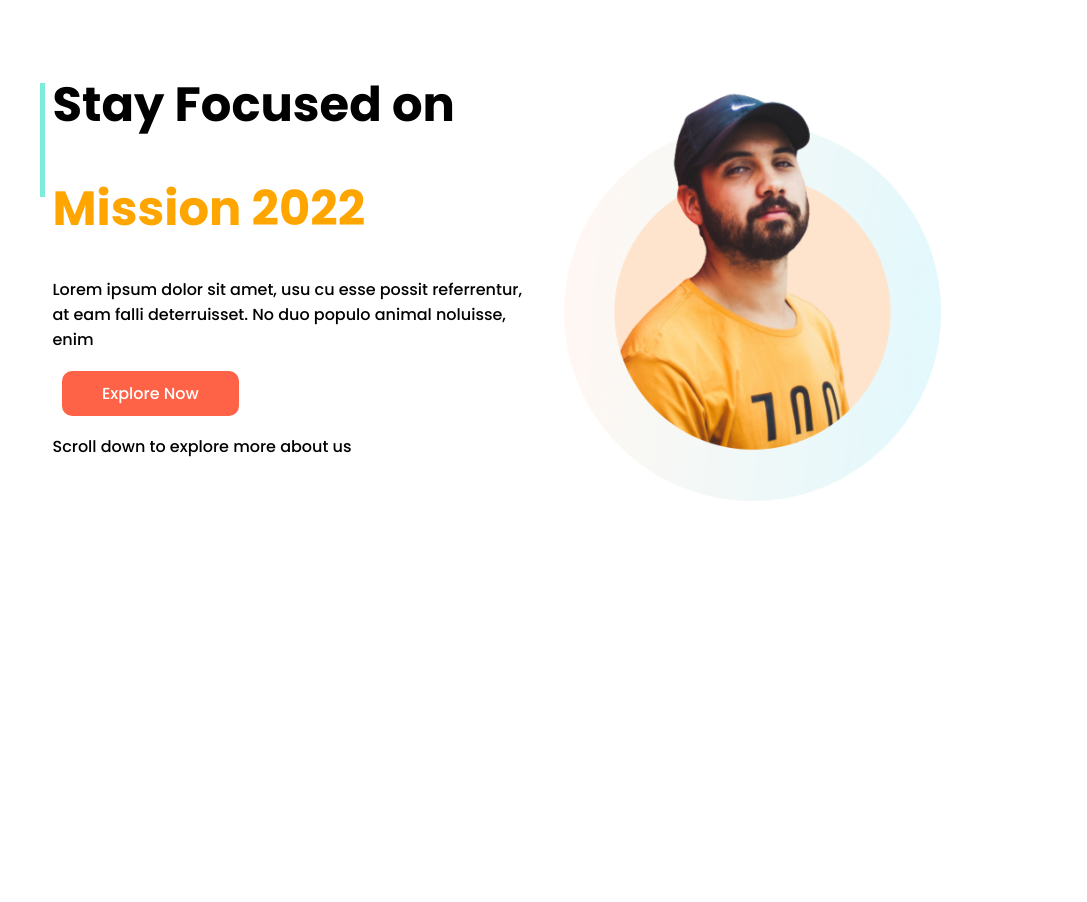
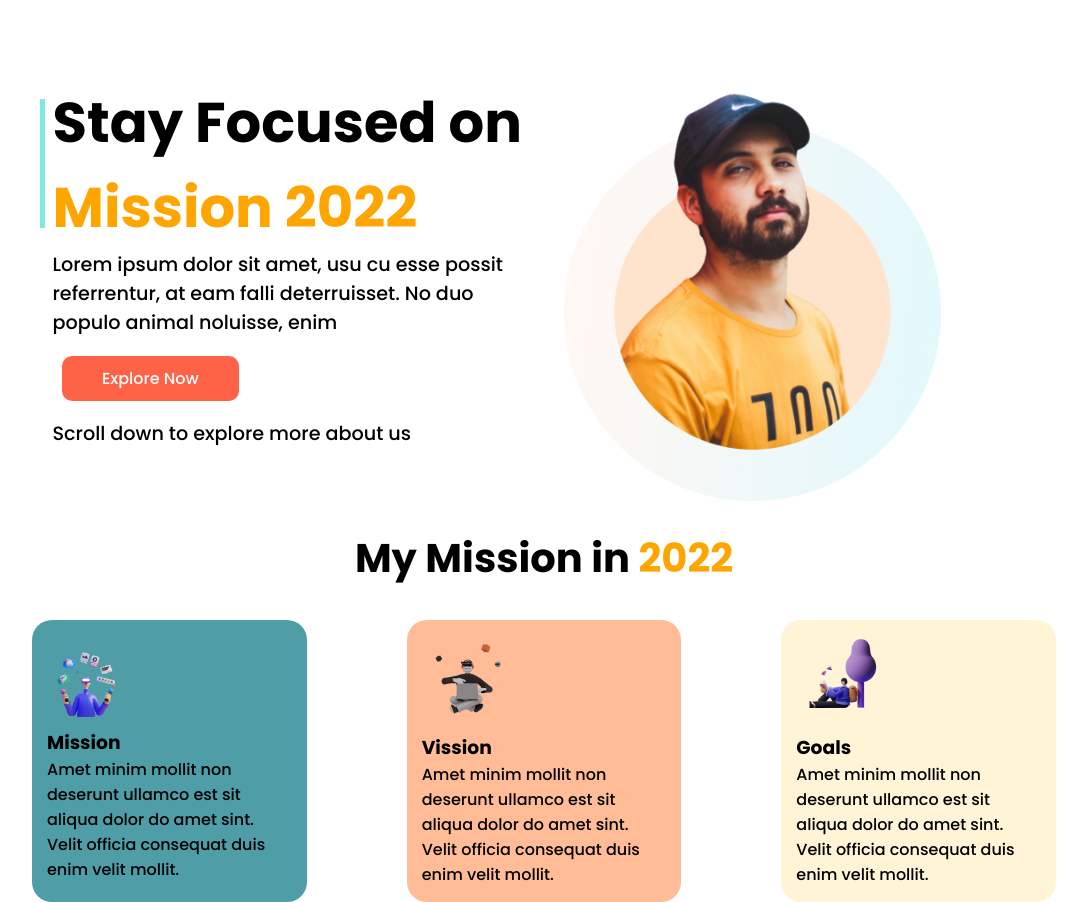
Before and after one commit to zishan344/Mission-2022, a plain HTML site: page index.html in a window 1280 px wide. Shown: the whole page, without its empty margins (96-1183 px from the left). Before the commit the page ends 800 px from the top, so only its background shows below. Drawn offline with Linux system fonts and the light colour scheme.

Commit message:
second-section-added

```diff
--- a/index.html
+++ b/index.html
@@ -34,6 +34,35 @@
           <img src="./images/person/person-2.png" alt="stylish-man" />
         </div>
       </section>
+      <section class="flex-card-conti">
+        <h1>My Mission in <span class="orange-color">2022</span></h1>
+        <div class="flex-card">
+          <div class="flex-card-child bg-1">
+            <img src="./images/illustrators/illustrator-1.png" alt="" />
+            <h3>Mission</h3>
+            <p>
+              Amet minim mollit non deserunt ullamco est sit aliqua dolor do
+              amet sint. Velit officia consequat duis enim velit mollit.
+            </p>
+          </div>
+          <div class="flex-card-child bg-2">
+            <img src="./images/illustrators/illustrator-2.png" alt="card" />
+            <h3>Vission</h3>
+            <p>
+              Amet minim mollit non deserunt ullamco est sit aliqua dolor do
+              amet sint. Velit officia consequat duis enim velit mollit.
+            </p>
+          </div>
+          <div class="flex-card-child bg-3">
+            <img src="./images/illustrators/illustrator-3.png" alt="card" />
+            <h3>Goals</h3>
+            <p>
+              Amet minim mollit non deserunt ullamco est sit aliqua dolor do
+              amet sint. Velit officia consequat duis enim velit mollit.
+            </p>
+          </div>
+        </div>
+      </section>
     </section>
   </body>
 </html>
--- a/style.css
+++ b/style.css
@@ -1,48 +1,45 @@
 * {
-  margin: 0 auto;
-  padding: 0;
+  margin: 0px auto;
+  padding: 0px;
   list-style: none;
   box-sizing: border-box;
   text-decoration: none;
-  font-family: "Poppins", sans-serif;
+  font-family: Poppins, sans-serif;
 }
 .container {
   width: 80%;
-  margin: 0 auto;
+  margin: 0px auto;
 }
 .flexibal {
   display: flex;
   align-items: center;
 }
-.half-width {
+.flexibal .half-width {
   width: 50%;
   padding: 2%;
 }
 .half-width img {
   width: 80%;
 }
-.heading-box {
+.half-width .heading-box {
   position: relative;
 }
 .line::after {
   content: "";
   position: absolute;
-  top: 14px;
+  top: 19px;
   left: -12px;
   width: 5px;
-  height: 114px;
-  background-color: rgba(62, 226, 199, 0.678);
+  height: 129px;
+  background-color: rgba(62, 226, 199, 0.68);
 }
-h1 {
-  font-size: 3rem;
-}
-h1.heading {
-  padding-bottom: 2rem;
+.half-width h1 {
+  font-size: 3.5rem;
 }
 .orange-color {
   color: orange;
 }
-.ancor-link {
+.half-width .ancor-link {
   padding: 10px 40px;
   background-color: tomato;
   border-radius: 10px;
@@ -50,3 +47,31 @@ h1.heading {
   display: inline-block;
   margin: 4% 2%;
 }
+.half-width p {
+  font-size: 1.2rem;
+}
+.flex-card {
+  display: flex;
+  gap: 100px;
+  padding-top: 2rem;
+}
+.flex-card-child {
+  padding: 15px;
+  border-radius: 20px;
+}
+.flex-card-child img {
+  width: 37%;
+}
+.flex-card-conti h1 {
+  text-align: center;
+  font-size: 2.5rem;
+}
+.bg-1 {
+  background-color: rgb(79, 157, 166);
+}
+.bg-2 {
+  background-color: rgba(255, 150, 89, 0.63);
+}
+.bg-3 {
+  background-color: rgb(255, 244, 214);
+}
```
